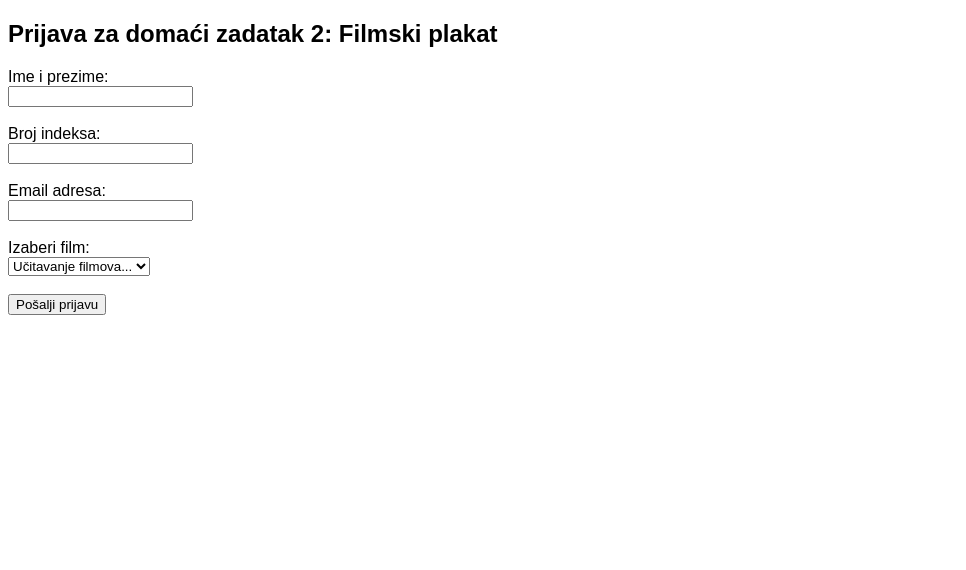
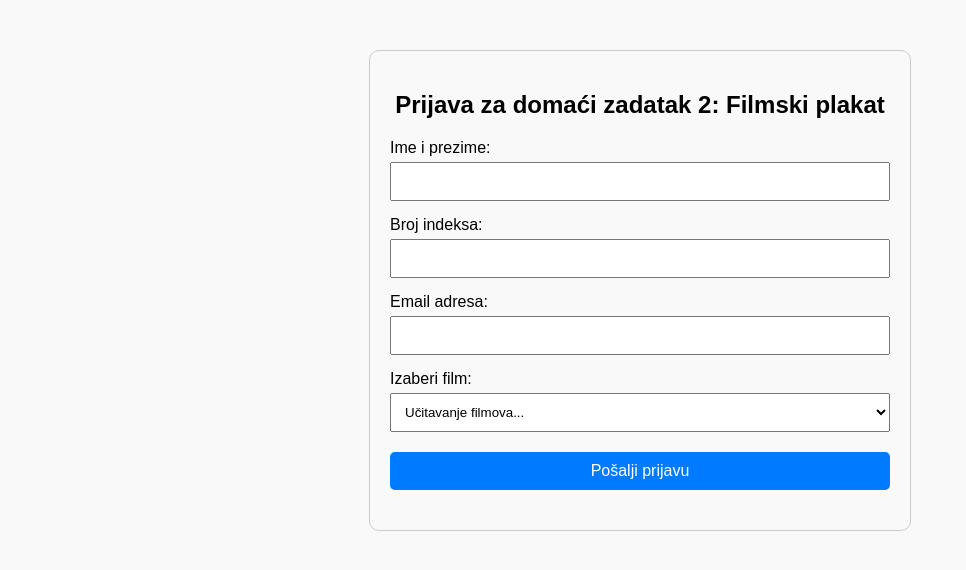
Before and after one commit to VladimirCeric/film-prijava, a plain HTML site: page index.html in a window 1280 px wide. Shown: the whole page, without its empty margins (0-966 px from the left). Drawn offline with Linux system fonts and the light colour scheme; no server answers.

Commit message:
Update index.html

```diff
--- a/index.html
+++ b/index.html
@@ -1,25 +1,70 @@
 <!DOCTYPE html>
-<html>
+<html lang="sr">
   <head>
+    <meta charset="UTF-8" />
     <title>MMP - Prijava za domaći zadatak 2</title>
-    <meta charset="UTF-8" />
+    <style>
+      body {
+        font-family: Arial, sans-serif;
+        max-width: 500px;
+        margin: 50px auto;
+        padding: 20px;
+        border: 1px solid #ccc;
+        border-radius: 10px;
+        background-color: #f9f9f9;
+      }
+      h2 {
+        text-align: center;
+      }
+      label {
+        display: block;
+        margin-top: 15px;
+      }
+      input[type="text"],
+      input[type="email"],
+      select {
+        width: 100%;
+        padding: 10px;
+        margin-top: 5px;
+        box-sizing: border-box;
+      }
+      button {
+        margin-top: 20px;
+        padding: 10px 20px;
+        width: 100%;
+        background-color: #007bff;
+        color: white;
+        border: none;
+        border-radius: 5px;
+        font-size: 16px;
+        cursor: pointer;
+      }
+      button:hover {
+        background-color: #0056b3;
+      }
+      #response {
+        margin-top: 20px;
+        font-weight: bold;
+        text-align: center;
+      }
+    </style>
   </head>
-  <body style='font-family:"Arial"'>
+  <body>
     <h2>Prijava za domaći zadatak 2: Filmski plakat</h2>
     <form id="filmForm">
-      <label>Ime i prezime:</label><br />
-      <input type="text" name="imePrezime" required /><br /><br />
+      <label>Ime i prezime:</label>
+      <input type="text" name="imePrezime" required />
 
-      <label>Broj indeksa:</label><br />
-      <input type="text" name="brojIndeksa" required /><br /><br />
+      <label>Broj indeksa:</label>
+      <input type="text" name="brojIndeksa" required />
 
-      <label>Email adresa:</label><br />
-      <input type="email" name="email" required /><br /><br />
+      <label>Email adresa:</label>
+      <input type="email" name="email" required />
 
-      <label>Izaberi film:</label><br />
+      <label>Izaberi film:</label>
       <select name="film" id="filmSelect" required>
         <option value="">Učitavanje filmova...</option>
-      </select><br /><br />
+      </select>
 
       <button type="submit">Pošalji prijavu</button>
     </form>
@@ -47,7 +92,7 @@
         const validDomain = email.endsWith("@gs.viser.edu.rs") || email.endsWith("@viser.edu.rs");
 
         if (!validDomain) {
-          document.getElementById("response").innerText = "Prijava zadatka moguća je korišćenjem zvanicnog imejla.";
+          document.getElementById("response").innerText = "Prijava zadatka moguća je korišćenjem zvaničnog imejla.";
           return;
         }
 
```
